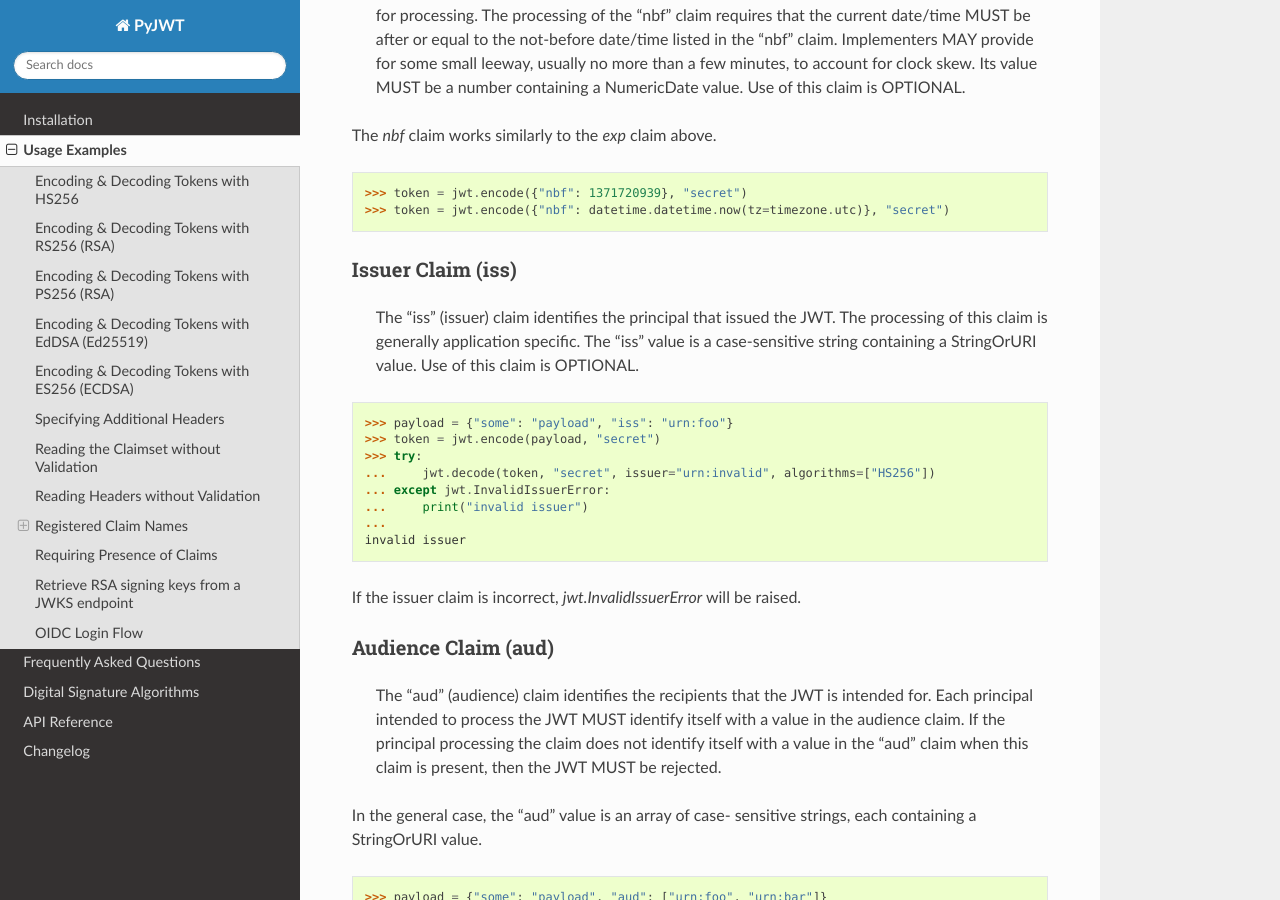
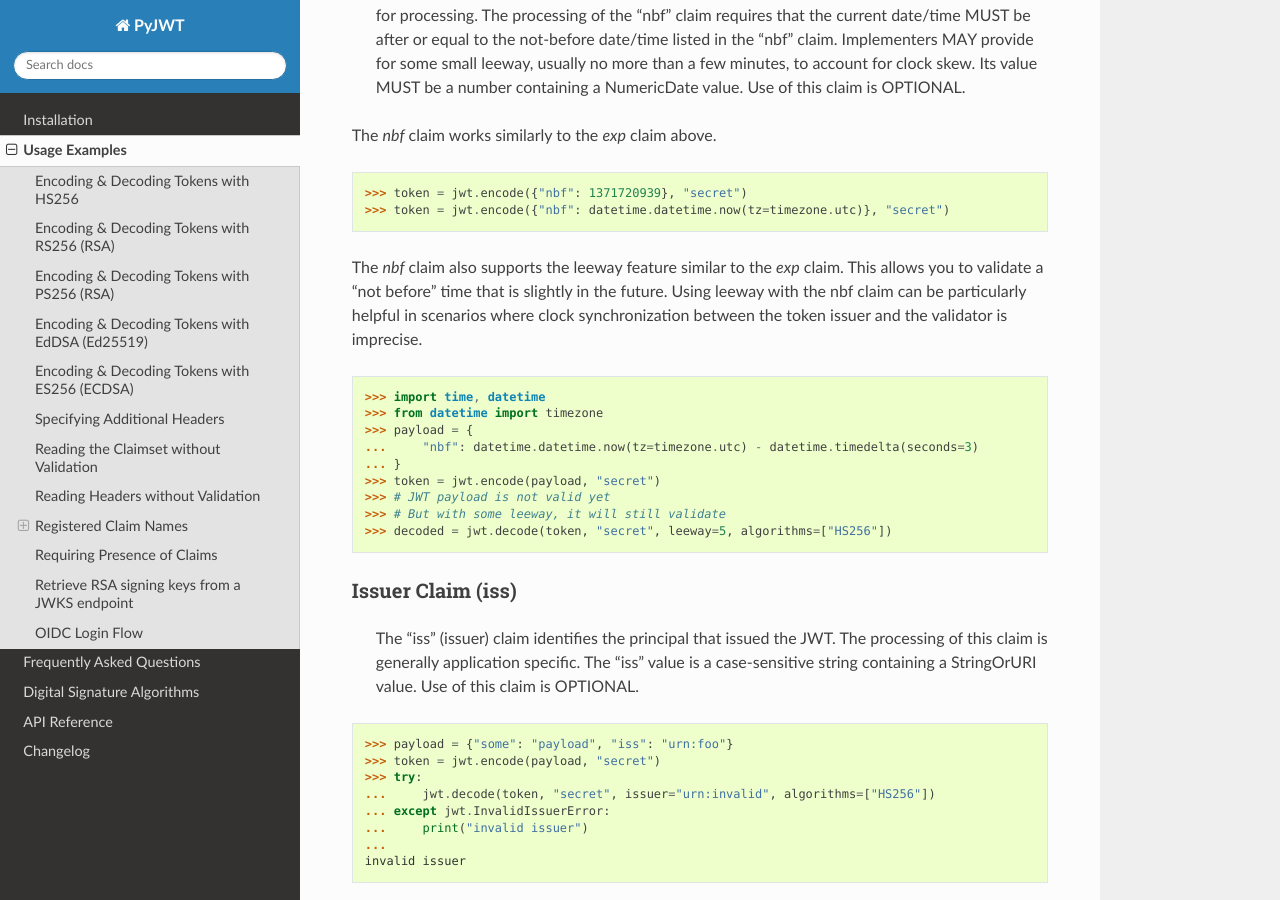
Before and after one commit to jpadilla/pyjwt, a Sphinx documentation site: the page built from docs/usage.rst, in a window 1280 px wide and 900 px high, scrolled down 4337 px. Built offline with Sphinx 7.4.7 and the Read the Docs theme 3.1.0, drawn with Linux system fonts in a browser that asks for light colours.

Commit message:
Make note of use of leeway with nbf (#1034)
* Make note of use of leeway with nbf

Leeway is also implemented for the nbf claim.  Add documentation on using leeway with nbf, and why it could be necessary.

* [pre-commit.ci] auto fixes from pre-commit.com hooks

for more information, see https://pre-commit.ci

* Fix code block for nbf leeway example

* Adding changelog entry for nbf leeway doc

---------

Co-authored-by: pre-commit-ci[bot] <66853113+pre-commit-ci[bot]@users.noreply.github.com>

```diff
--- a/CHANGELOG.rst
+++ b/CHANGELOG.rst
@@ -7,6 +7,10 @@
 `Unreleased <https://github.com/jpadilla/pyjwt/compare/2.10.1...HEAD>`__
 ------------------------------------------------------------------------
 
+Added
+~~~~~
+
+- Docs: Add example of using leeway with nbf by @djw8605 in `#1034 <https://github.com/jpadilla/pyjwt/pull/1034>`__
 
 `v2.10.1 <https://github.com/jpadilla/pyjwt/compare/2.10.0...2.10.1>`__
 -----------------------------------------------------------------------
--- a/docs/usage.rst
+++ b/docs/usage.rst
@@ -234,6 +234,24 @@
     >>> token = jwt.encode({"nbf": 1371720939}, "secret")
     >>> token = jwt.encode({"nbf": datetime.datetime.now(tz=timezone.utc)}, "secret")
 
+The `nbf` claim also supports the leeway feature similar to the `exp` claim. This
+allows you to validate a “not before” time that is slightly in the future. Using
+leeway with the nbf claim can be particularly helpful in scenarios where clock
+synchronization between the token issuer and the validator is imprecise.
+
+.. code-block:: pycon
+
+    >>> import time, datetime
+    >>> from datetime import timezone
+    >>> payload = {
+    ...     "nbf": datetime.datetime.now(tz=timezone.utc) - datetime.timedelta(seconds=3)
+    ... }
+    >>> token = jwt.encode(payload, "secret")
+    >>> # JWT payload is not valid yet
+    >>> # But with some leeway, it will still validate
+    >>> decoded = jwt.decode(token, "secret", leeway=5, algorithms=["HS256"])
+
+
 Issuer Claim (iss)
 ~~~~~~~~~~~~~~~~~~
 
```
